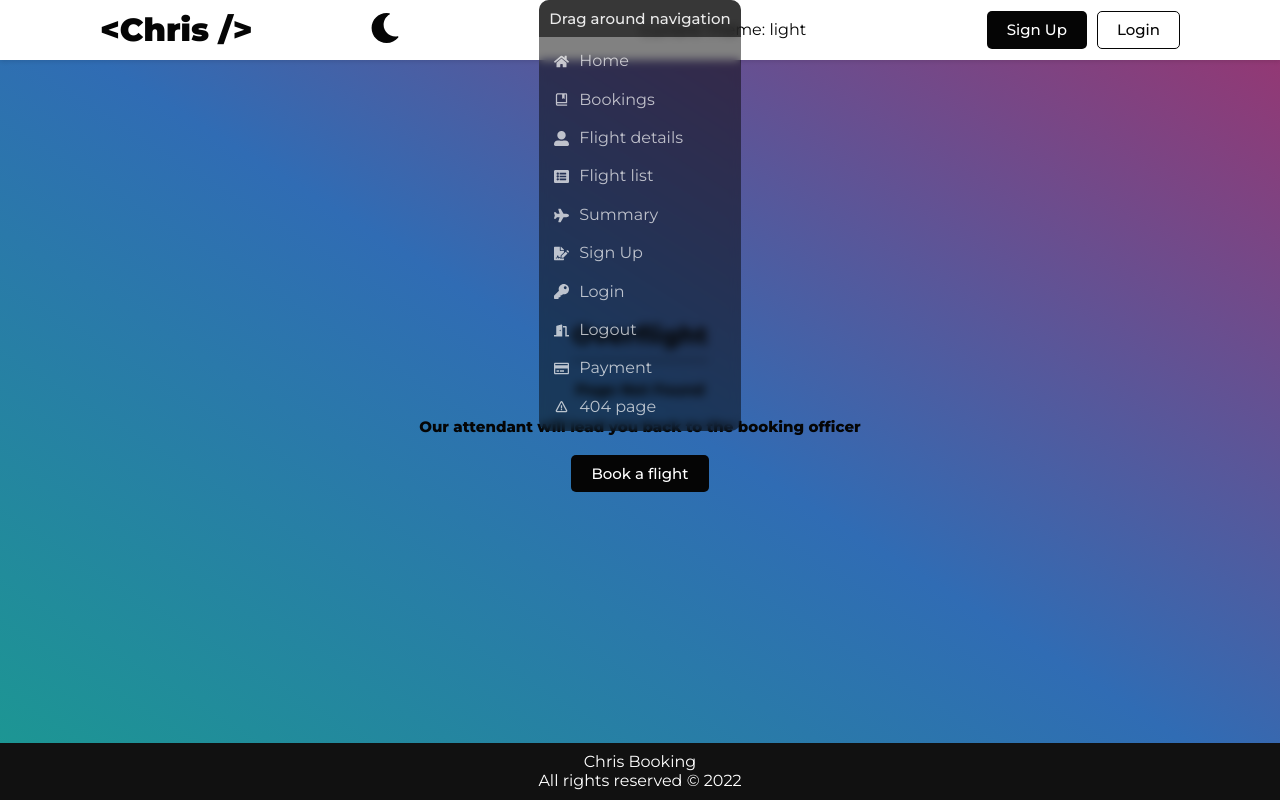
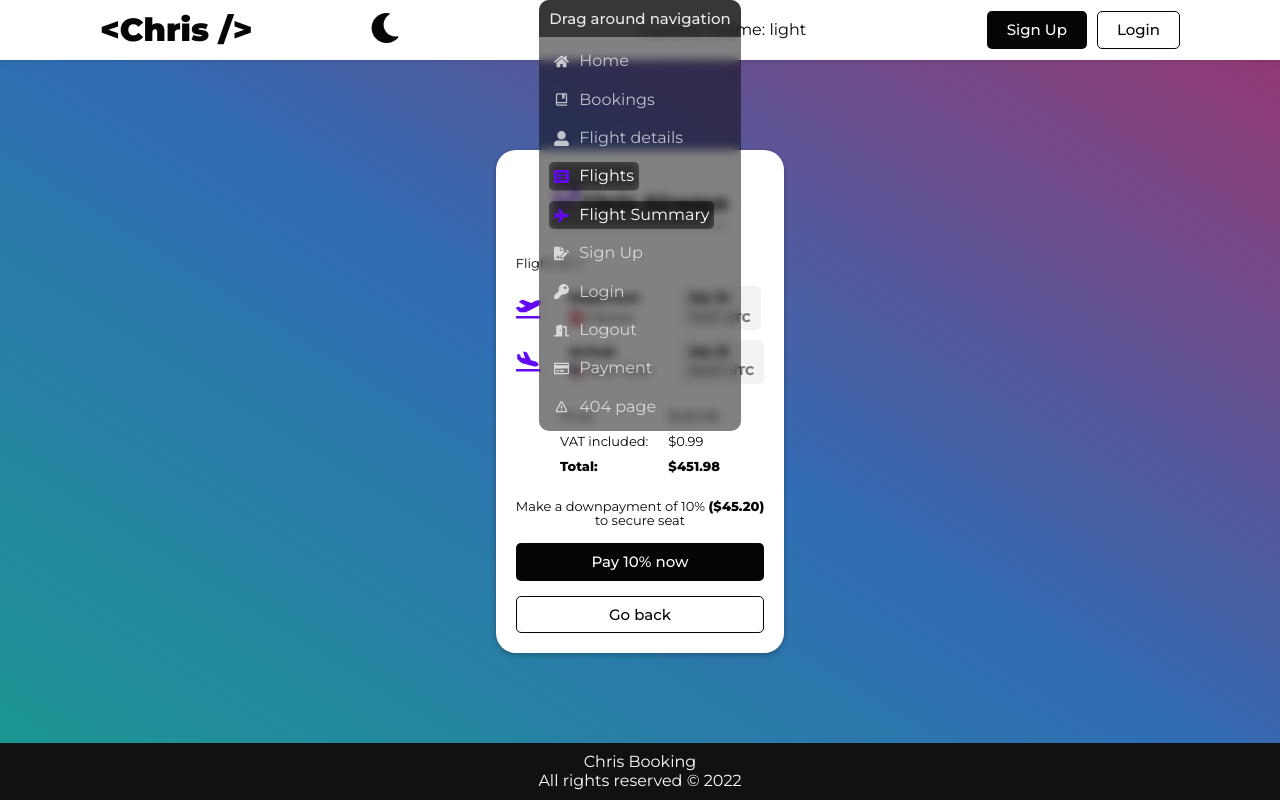
Before and after one commit to Davydx7/Markdown-to-Html-Parser, a React (Create React App) app: page /flights/1 in a window 1280 px wide. Built offline with nearby package versions, Linux system fonts and the light colour scheme.

Commit message:
making data flow work

```diff
--- a/src/App.tsx
+++ b/src/App.tsx
@@ -10,7 +10,7 @@ import Navigation from './components/Navigation';
 
 import Home from './routes/Home';
 import Details from './routes/Details';
-import List from './routes/List';
+import Flights from './routes/Flights';
 import Summary from './routes/Summary';
 import Login from './routes/Login';
 import Payment from './routes/Payment';
@@ -33,8 +33,10 @@ function App() {
             <Route index element={<Home />} />
             <Route path="bookings" element={<Bookings />} />
             <Route path="details" element={<Details />} />
-            <Route path="list" element={<List />} />
-            <Route path="summary" element={<Summary />} />
+            <Route path="flights">
+              <Route index element={<Flights />} />
+              <Route path=":id" element={<Summary />} />
+            </Route>
             <Route path="payment" element={<Payment />} />
             <Route path="login/:id" element={<Login />} />
             <Route path="logout" element={<Logout />} />
--- a/src/Components/FlightItem/index.tsx
+++ b/src/Components/FlightItem/index.tsx
@@ -1,18 +1,26 @@
+import { format, parseJSON } from 'date-fns';
+import { useNavigate } from 'react-router-dom';
 import Button from '../Button';
 import './flightItem.scss';
 
 type Props = {
+  id: string;
   name: string;
-  id: string;
   from: string;
   to: string;
-  date: string;
-  time: string;
+  departureDate: string /* Date */;
+  arrivalDate?: string;
   price: number;
   onClick?: () => void;
 };
 
-const FlightItem: React.FC<Props> = ({ name, from, to, date, time, price }) => (
+const FlightItem: React.FC<Props> = ({ id, name, from, to, departureDate, price, onClick }) => {
+  const navigate = useNavigate();
+  const handleClick = () => {
+    navigate(`/flights/${id}`);
+  };
+
+  return (
     <li className="flightItem">
       <div className="info one">
         <div>
@@ -22,10 +30,10 @@ const FlightItem: React.FC<Props> = ({ name, from, to, date, time, price }) => (
       </div>
       <div className="info two">
         <div>Departure:</div>
-      <h3 className="date">
-        <span>{date}</span>
-        {' . '}
-        <span>{time}</span>
+        <h3 className="departureDate">
+          <span>{format(parseJSON(departureDate), 'MMM, d')}</span>
+          {' - '}
+          <span>{format(parseJSON(departureDate), "HH:mm 'UTC'")}</span>
         </h3>
       </div>
       <div className="info three">
@@ -34,9 +42,10 @@ const FlightItem: React.FC<Props> = ({ name, from, to, date, time, price }) => (
           <span>${price}</span>
         </h3>
       </div>
-    <Button goTo="/summary" type="button" size="medium">
+      <Button onClick={handleClick} type="button" size="medium">
         Book
       </Button>
     </li>
   );
+};
 export default FlightItem;
--- a/src/Components/Navigation/index.tsx
+++ b/src/Components/Navigation/index.tsx
@@ -43,15 +43,15 @@ const pages: page[] = [
     icon: <FaUserAlt className="icon" />
   },
   {
-    text: 'Flight list',
+    text: 'Flights',
     title: 'List of available flight based on passenger details',
-    path: '/list',
+    path: '/flights',
     icon: <FaListAlt className="icon" />
   },
   {
-    text: 'Summary',
+    text: 'Flight Summary',
     title: 'summary of passenger flight booking',
-    path: '/summary',
+    path: '/flights/1', // let's see if it will work after summanry uses 'id'
     icon: <FaPlane className="icon" />
   },
   {
--- a/src/Routes/Bookings/index.tsx
+++ b/src/Routes/Bookings/index.tsx
@@ -1,5 +1,4 @@
 import Button from '../../components/Button';
-import FlightItem from '../../components/FlightItem';
 import Layout from '../../components/Layout';
 import './booking.scss';
 
@@ -7,7 +6,7 @@ const Bookings = () => (
   <Layout>
     <h1>Bookings</h1>
     <div>
-      <FlightItem
+      {/* <FlightItem
         name="Chris Airways"
         id="XYZ123"
         date="July 22"
@@ -15,7 +14,8 @@ const Bookings = () => (
         from="Vienna"
         to="New York"
         price={450.99}
-      />
+      /> */}
+      Bookings to be redesigned
     </div>
     <Button type="button" group="primary" goTo="/details">
       Book a flight
--- a/src/Routes/Details/index.tsx
+++ b/src/Routes/Details/index.tsx
@@ -33,7 +33,7 @@ const Details: React.FC = () => {
     setFlightDetails(data);
     console.log(data);
 
-    navigate('/list');
+    navigate('/flights');
   };
 
   const today = startOfToday();
--- a/src/Routes/List/index.tsx
+++ b/src/Routes/Flights/index.tsx
@@ -1,17 +1,13 @@
 import { useQuery } from 'react-query';
 import FlightItem from '../../components/FlightItem';
 import Layout from '../../components/Layout';
+import useFetchFlights from '../../hooks/searchFlights';
 import { FlightType } from '../../stores/server/serverData/flights';
 import { useFlights } from '../../stores/server/serverStores/availableFlights';
-import './list.scss';
+import './flights.scss';
 
 function List() {
-  const fetchFlights = useFlights((state) => state.getAvailableFlights);
-
-  // This Data will be gotten from server later;
-  const { data: flights } = useQuery<FlightType[], Error>('flights', fetchFlights, {
-    staleTime: Infinity
-  });
+  const { data: flights } = useFetchFlights();
 
   return (
     <Layout>
--- a/src/Routes/Summary/index.tsx
+++ b/src/Routes/Summary/index.tsx
@@ -1,35 +1,46 @@
 import { FaPlaneArrival, FaPlaneDeparture } from 'react-icons/fa';
 import { BiPlanet } from 'react-icons/bi';
+import { useParams } from 'react-router-dom';
+import { format, parseJSON } from 'date-fns';
+
 import Button from '../../components/Button';
 import Layout from '../../components/Layout';
 import './summary.scss';
+import useFetchFlights from '../../hooks/searchFlights';
 
-type summary = {
-  name: string;
-  id: string;
-  from: string;
-  to: string;
-  departureDate: string;
-  departureTime: string;
-  arrivalDate: string;
-  arrivalTime: string;
-  price: number;
-};
+// type summary = {
+//   name: string;
+//   id: string;
+//   from: string;
+//   to: string;
+//   departureDate: string;
+//   departureTime: string;
+//   arrivalDate: string;
+//   arrivalTime: string;
+//   price: number;
+// };
 
-const flight: summary = {
-  name: 'Chris Airways',
-  id: 'FLT1836',
-  from: 'Vienna',
-  to: 'New York',
-  departureDate: 'Fri, Jul 22',
-  departureTime: '15:30 UTC',
-  arrivalDate: 'Tue, Jul 26',
-  arrivalTime: '11:00 UTC',
-  price: 100
-};
+// const flight: summary = {
+//   name: 'Chris Airways',
+//   id: 'FLT1836',
+//   from: 'Vienna',
+//   to: 'New York',
+//   departureDate: 'Fri, Jul 22',
+//   departureTime: '15:30 UTC',
+//   arrivalDate: 'Tue, Jul 26',
+//   arrivalTime: '11:00 UTC',
+//   price: 100
+// };
 
-const Summary: React.FC = () => (
+const Summary: React.FC = () => {
+  const { data: flights } = useFetchFlights();
+  const { id } = useParams();
+
+  const flight = flights?.find((flight) => flight.id === id);
+
+  return (
     <Layout>
+      {flight ? (
         <div className="summaryPage">
           <h1 className="title">
             <BiPlanet className="planet" />
@@ -48,8 +59,10 @@ const Summary: React.FC = () => (
               </span>
             </div>
             <div className="date">
-          <span>{flight.departureDate}</span>
-          <span className="subtle">{flight.departureTime}</span>
+              <span>{format(parseJSON(flight.departureDate), 'MMM, d')}</span>
+              <span className="subtle">
+                {format(parseJSON(flight.departureDate), "HH:mm 'UTC'")}
+              </span>
             </div>
             {/* Arrival Details */}
             <FaPlaneArrival className="icon" />
@@ -60,29 +73,34 @@ const Summary: React.FC = () => (
               </span>
             </div>
             <div className="date">
-          <span>{flight.arrivalDate}</span>
-          <span className="subtle">{flight.arrivalTime}</span>
+              <span>{format(parseJSON(flight.arrivalDate), 'MMM, d')}</span>
+              <span className="subtle">{format(parseJSON(flight.arrivalDate), "HH:mm 'UTC'")}</span>
             </div>
           </div>
           <div className="price">
             <span>Price:</span>
-        <span>${flight.price}.00</span>
+            <span>${flight.price}</span>
             <span> VAT included:</span>
             <span>$0.99</span>
             <span>Total:</span>
-        <span>$100.99</span>
+            <span>${flight.price + 0.99}</span>
           </div>
           <p>
-        Make a downpayment of 10% <br />
+            Make a downpayment of 10% <strong>(${((flight.price + 0.99) / 10).toFixed(2)})</strong>
+            <br />
             to secure seat
           </p>
           <Button goTo="/payment" type="button" size="medium">
             Pay 10% now
           </Button>
-      <Button goTo="/list" type="button" size="medium" group="secondary">
+          <Button goTo="/flights" type="button" size="medium" group="secondary">
             Go back
           </Button>
         </div>
+      ) : (
+        <p> No summary to display</p>
+      )}
     </Layout>
   );
+};
 export default Summary;
--- a/src/Stores/Server/ServerData/Flights.ts
+++ b/src/Stores/Server/ServerData/Flights.ts
@@ -1,12 +1,17 @@
+import { addHours } from 'date-fns/esm';
+
 export type FlightType = {
   id: string;
   name: string;
   from: string;
   to: string;
-  date: string /* Date */;
-  time: string /* Date */;
+  departureDate: string /* Date */;
+  arrivalDate: string;
   price: number;
 };
+
+const date: string = new Date().toJSON();
+const arrival: string = addHours(new Date(), 12).toJSON();
 
 const flights: FlightType[] = [
   {
@@ -14,8 +19,8 @@ const flights: FlightType[] = [
     name: 'Chris Airways',
     from: 'Vienna',
     to: 'New York',
-    date: 'July 22  ',
-    time: '15:30 UTC',
+    departureDate: date,
+    arrivalDate: arrival,
     price: 450.99
   },
   {
@@ -23,8 +28,8 @@ const flights: FlightType[] = [
     name: 'Jumbo Airways',
     from: 'Vienna',
     to: 'New York',
-    date: 'July 24  ',
-    time: '13:00 UTC',
+    departureDate: date,
+    arrivalDate: arrival,
     price: 389.99
   },
   {
@@ -32,8 +37,8 @@ const flights: FlightType[] = [
     name: 'Ryanair',
     from: 'Madrid',
     to: 'New York',
-    date: 'July 25  ',
-    time: '11:00 UTC',
+    departureDate: date,
+    arrivalDate: arrival,
     price: 732.49
   },
   {
@@ -41,8 +46,8 @@ const flights: FlightType[] = [
     name: 'Lufthansa',
     from: 'Madrid',
     to: 'New York',
-    date: 'July 26  ',
-    time: '16:00 UTC',
+    departureDate: date,
+    arrivalDate: arrival,
     price: 926.79
   },
   {
@@ -50,8 +55,8 @@ const flights: FlightType[] = [
     name: 'EasyJet',
     from: 'Vienna',
     to: 'Madrid',
-    date: 'July 21  ',
-    time: '15:40 UTC',
+    departureDate: date,
+    arrivalDate: arrival,
     price: 523.99
   },
   {
@@ -59,8 +64,8 @@ const flights: FlightType[] = [
     name: 'EasyJet',
     from: 'Vienna',
     to: 'Madrid',
-    date: 'July 21  ',
-    time: '15:40 UTC',
+    departureDate: date,
+    arrivalDate: arrival,
     price: 523.99
   }
   // {
@@ -68,8 +73,8 @@ const flights: FlightType[] = [
   //   name: 'Chris Airways',
   //   from: 'New york',
   //   to: 'Madrid',
-  //   date: 'July 22  ',
-  //   time: '15:30 UTC',
+  //   departureDate: date,
+  //   arrivalDate: arrival,
   //   price: 450.99
   // },
   // {
@@ -77,8 +82,8 @@ const flights: FlightType[] = [
   //   name: 'Jumbo Airways',
   //   from: 'New york',
   //   to: 'Madrid',
-  //   date: 'July 24  ',
-  //   time: '13:00 UTC',
+  //   departureDate: date,
+  //   arrivalDate: arrival,
   //   price: 389.99
   // },
   // {
@@ -86,8 +91,8 @@ const flights: FlightType[] = [
   //   name: 'Ryanair',
   //   from: 'New york',
   //   to: 'Vienna',
-  //   date: 'July 25  ',
-  //   time: '11:00 UTC',
+  //   departureDate: date,
+  //   arrivalDate: arrival,
   //   price: 732.49
   // },
   // {
@@ -95,8 +100,8 @@ const flights: FlightType[] = [
   //   name: 'Lufthansa',
   //   from: 'New york',
   //   to: 'Vienna',
-  //   date: 'July 26  ',
-  //   time: '16:00 UTC',
+  //   departureDate: date,
+  //   arrivalDate: arrival,
   //   price: 926.79
   // },
   // {
@@ -104,8 +109,8 @@ const flights: FlightType[] = [
   //   name: 'EasyJet',
   //   from: 'Madrid',
   //   to: 'Vienna',
-  //   date: 'July 21  ',
-  //   time: '15:40 UTC',
+  //   departureDate: date,
+  //   arrivalDate: arrival,
   //   price: 523.99
   // },
   // {
@@ -113,8 +118,8 @@ const flights: FlightType[] = [
   //   name: 'EasyJet',
   //   from: 'Madrid',
   //   to: 'Vienna',
-  //   date: 'July 21  ',
-  //   time: '15:40 UTC',
+  //   departureDate: date,
+  //   arrivalDate: arrival,
   //   price: 523.99
   // },
   // {
@@ -122,8 +127,8 @@ const flights: FlightType[] = [
   //   name: 'EasyJet',
   //   from: 'Vienna',
   //   to: 'Madrid',
-  //   date: 'July 21  ',
-  //   time: '15:40 UTC',
+  //   departureDate: date,
+  //   arrivalDate: arrival,
   //   price: 523.99
   // },
   // {
@@ -131,8 +136,8 @@ const flights: FlightType[] = [
   //   name: 'Chris Airways',
   //   from: 'New york',
   //   to: 'Madrid',
-  //   date: 'July 22  ',
-  //   time: '15:30 UTC',
+  //   departureDate: date,
+  //   arrivalDate: arrival,
   //   price: 450.99
   // },
   // {
@@ -140,8 +145,8 @@ const flights: FlightType[] = [
   //   name: 'Lufthansa',
   //   from: 'New york',
   //   to: 'Vienna',
-  //   date: 'July 26  ',
-  //   time: '16:00 UTC',
+  //   departureDate: date,
+  //   arrivalDate: arrival,
   //   price: 926.79
   // },
   // {
@@ -149,8 +154,8 @@ const flights: FlightType[] = [
   //   name: 'EasyJet',
   //   from: 'Madrid',
   //   to: 'Vienna',
-  //   date: 'July 21  ',
-  //   time: '15:40 UTC',
+  //   departureDate: date,
+  //   arrivalDate: arrival,
   //   price: 523.99
   // }
 ];
--- /dev/null
+++ b/src/hooks/searchFlights.ts
@@ -0,0 +1,14 @@
+import { useQuery } from 'react-query';
+import { FlightType } from '../stores/server/serverData/flights';
+import { useFlights } from '../stores/server/serverStores/availableFlights';
+
+// This Data will be gotten from server later;
+function useFetchFlights() {
+  const fetchFlights = useFlights((state) => state.getAvailableFlights);
+
+  return useQuery<FlightType[], Error>('flights', fetchFlights, {
+    staleTime: Infinity
+  });
+}
+
+export default useFetchFlights;
```
Also changed, not shown: .eslintrc.json, src/Routes/Flights/flights.scss (renamed from src/Routes/List/list.scss), 1 other file (tests, documents, lock files or other folders). Lines whose indentation alone changed are shown as unchanged.
